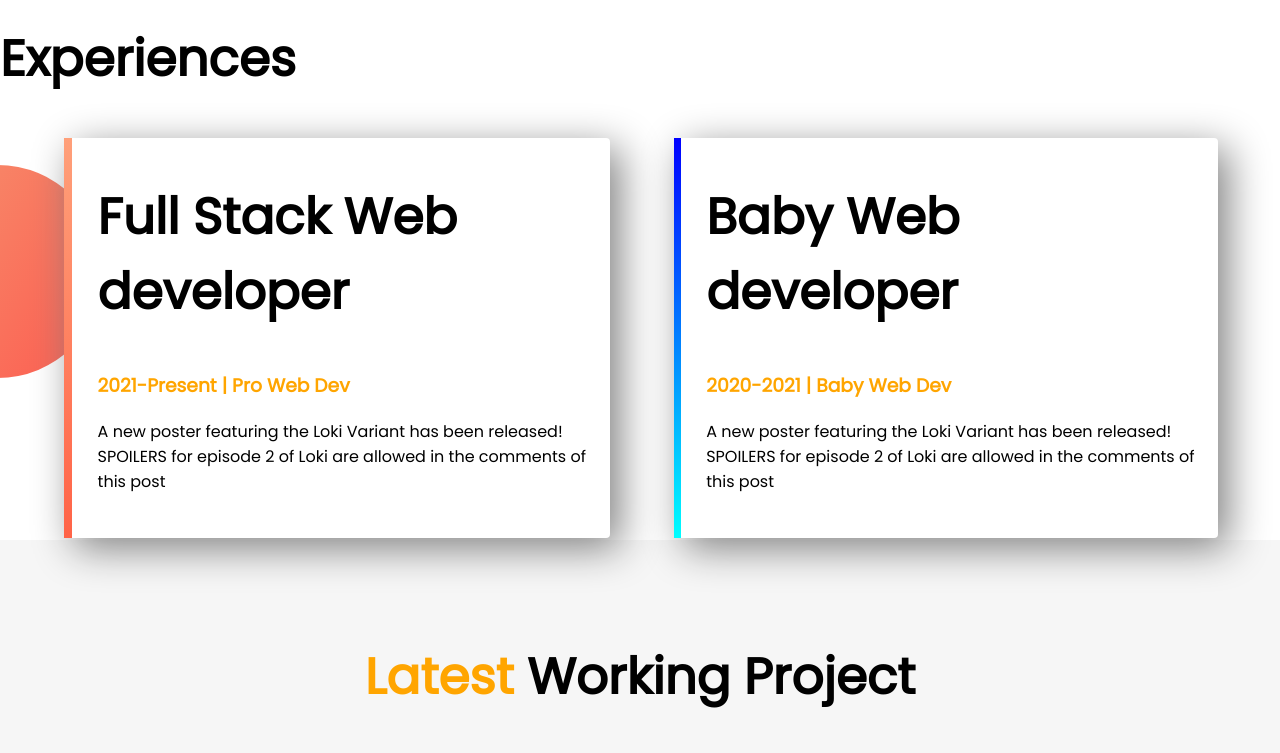
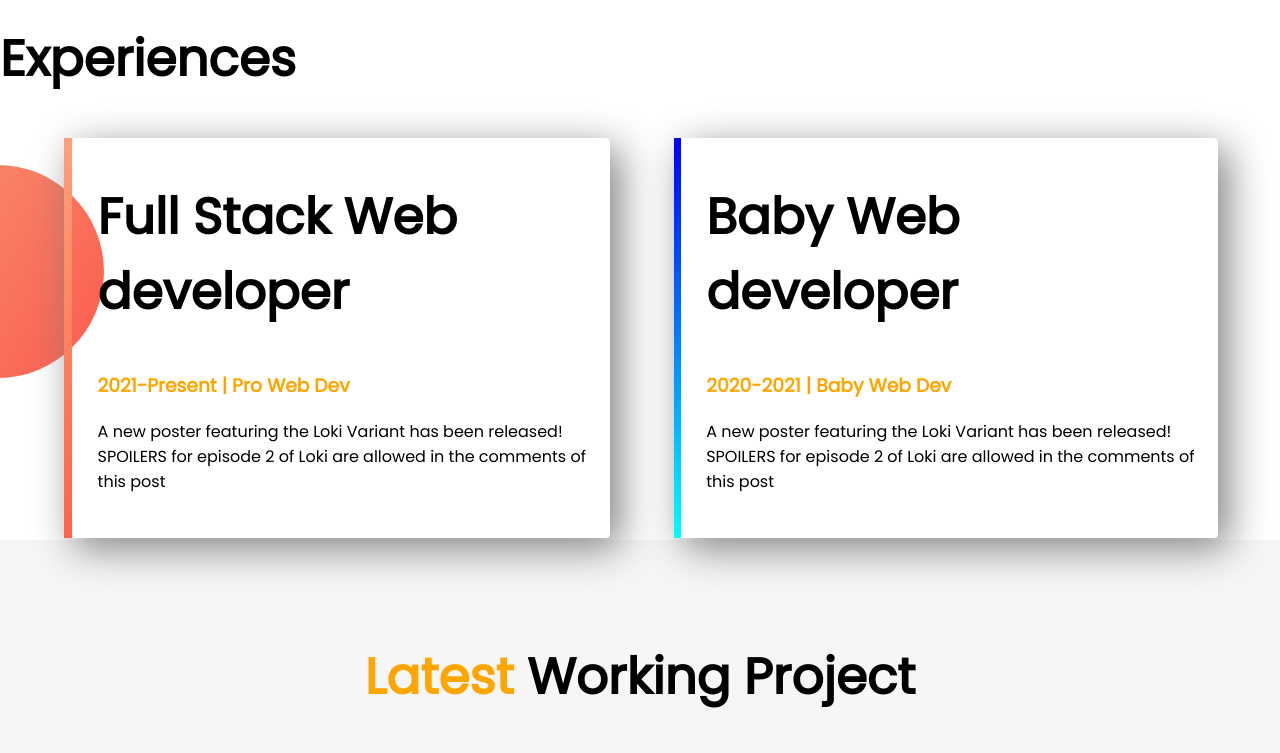
Before and after one commit to Sanjida-Eshrat/web-portfolio-test, a plain HTML site: page index.html in a window 1280 px wide. Shown: the part 1020-1773 px from the top of the page. Drawn offline with Linux system fonts and the light colour scheme.

Commit message:
change in single-experience div

```diff
--- a/style.css
+++ b/style.css
@@ -54,6 +54,7 @@ h1{
     background-repeat: no-repeat;
 }
 section{
+    /*display: flex;*/
     height: 500px;
 }
 .link-button{
@@ -74,11 +75,14 @@ section{
     background-position: left;
 
 }
+.experience-section h1{
+    text-align: left;
+}
 .single-experience{
     height: 80%;
     box-shadow: 10px 10px 40px gray;
     border-radius: 4px;
-    background-color: white;
+  /*  background-color: white;*/
 }
 #full-stack{
     border-left: 8px solid;
@@ -88,7 +92,7 @@ section{
 #baby-stack{
     border-left: 7px solid;
     border-image: linear-gradient(180deg,blue,cyan);
-    border-image-slice: 1;
+    border-image-slice: 1; /*to set border-image to the border corner */
 }
 .working-project-section{
     padding-top:30px ;
```
